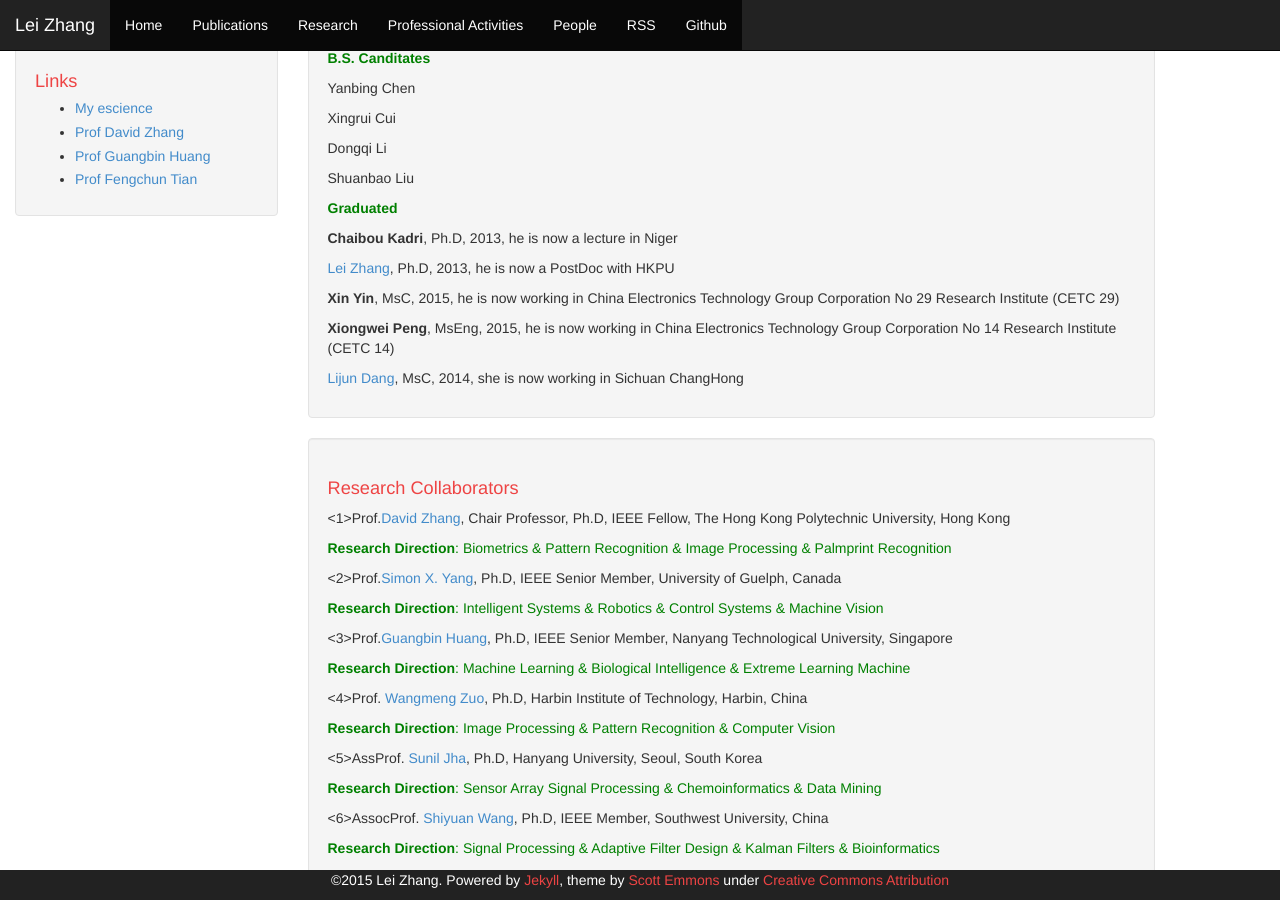
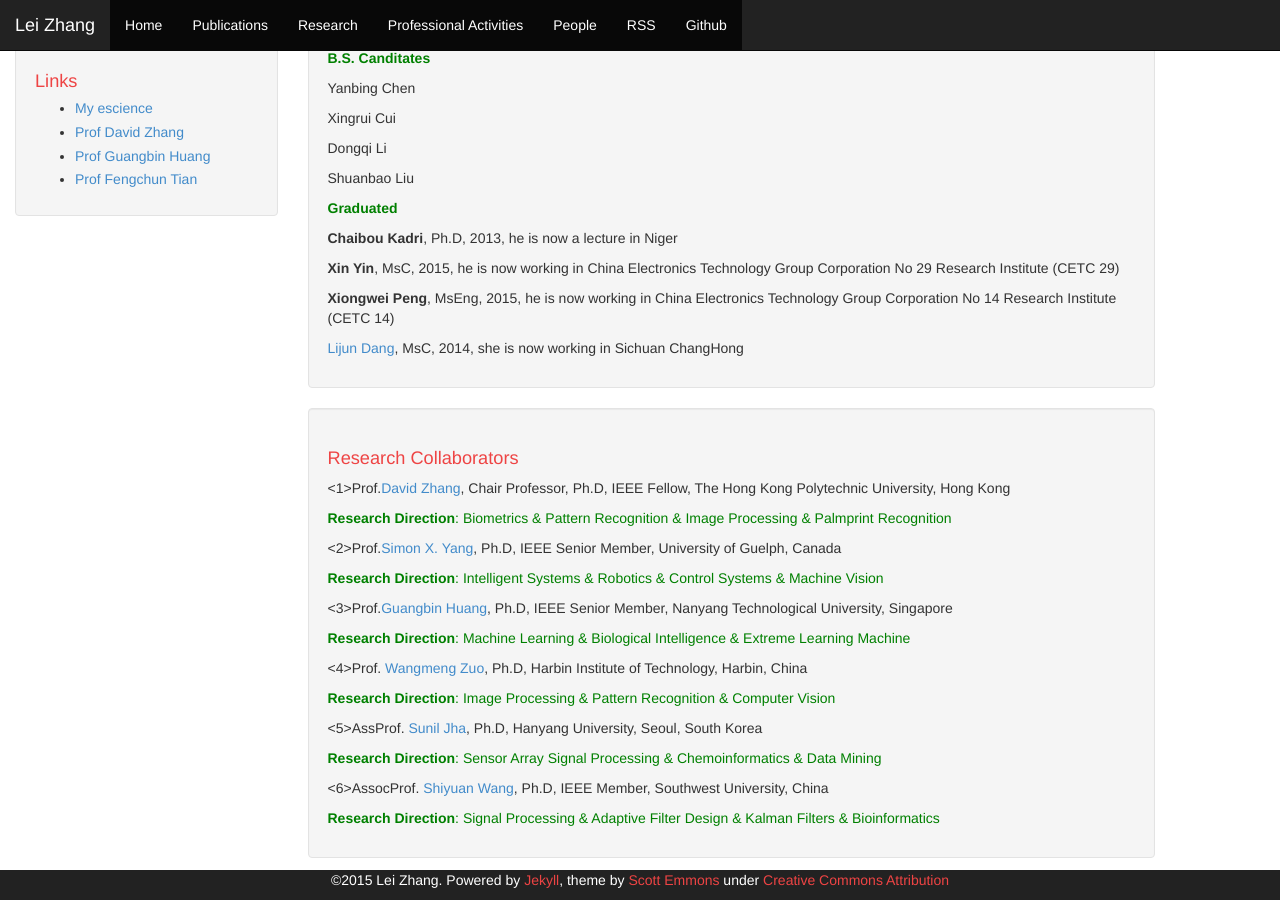
Before and after one commit to DrLeiZhang/website, a Jekyll site: the page built from people.html, in a window 1280 px wide and 900 px high, scrolled down 686 px. Built offline with Jekyll 4.4.1, drawn with Linux system fonts in a browser that asks for light colours; Markdown is read by kramdown in place of the engine named in the settings.

Commit message:
Update
Signed-off-by: leizhang@cqu.edu.cn <leizhang@cqu.edu.cn>

```diff
--- a/people.html
+++ b/people.html
@@ -35,7 +35,6 @@ layout: default
 
 <p style="color:green"><h0><B>Graduated</B></h0></p>
 <p><B>Chaibou Kadri</B>, Ph.D, 2013, he is now a lecture in Niger</p>
-<p><a href="http://www.escience.cn/people/lei/index.html">Lei Zhang</a>, Ph.D, 2013, he is now a PostDoc with HKPU</p>
 <p><B>Xin Yin</B>, MsC, 2015, he is now working in China Electronics Technology Group Corporation No 29 Research Institute (CETC 29)</p>
 <p><B>Xiongwei Peng</B>, MsEng, 2015, he is now working in China Electronics Technology Group Corporation No 14 Research Institute (CETC 14)</p>
 <p><a href="http://www.researchgate.net/profile/Lijun_Dang">Lijun Dang</a>, MsC, 2014, she is now working in Sichuan ChangHong</p>
```
